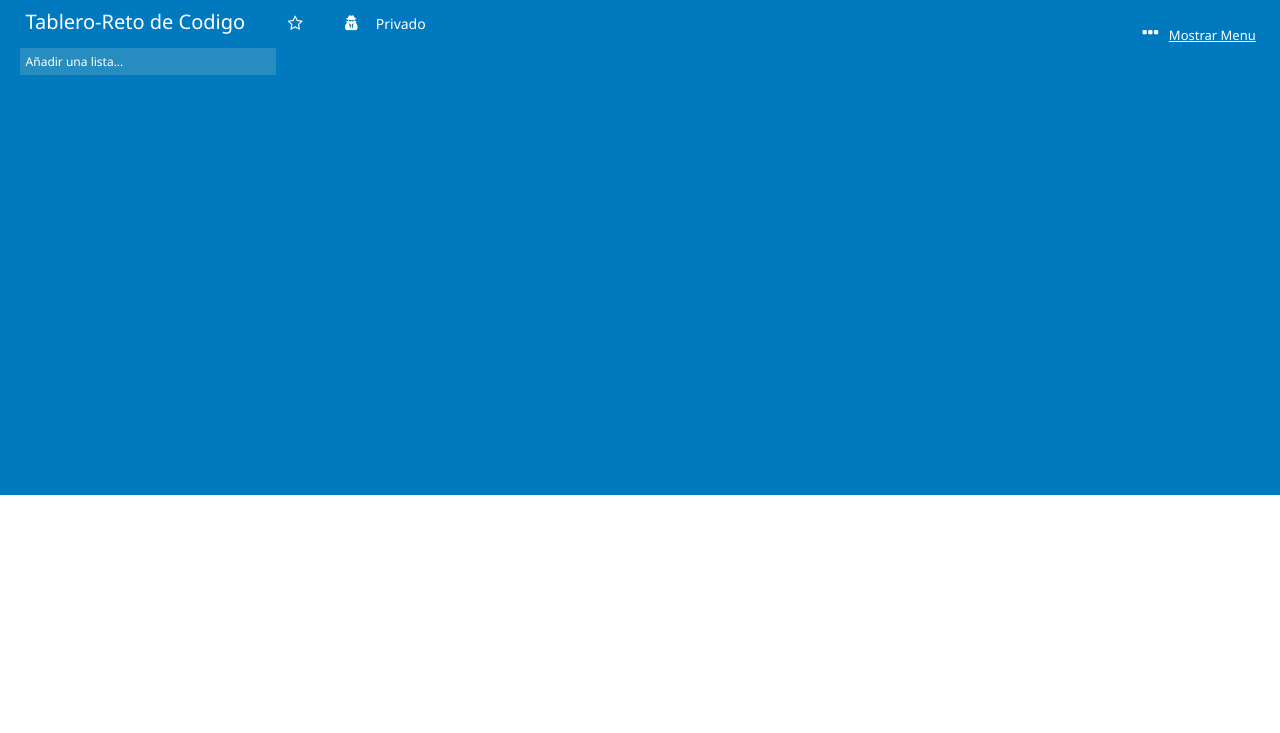
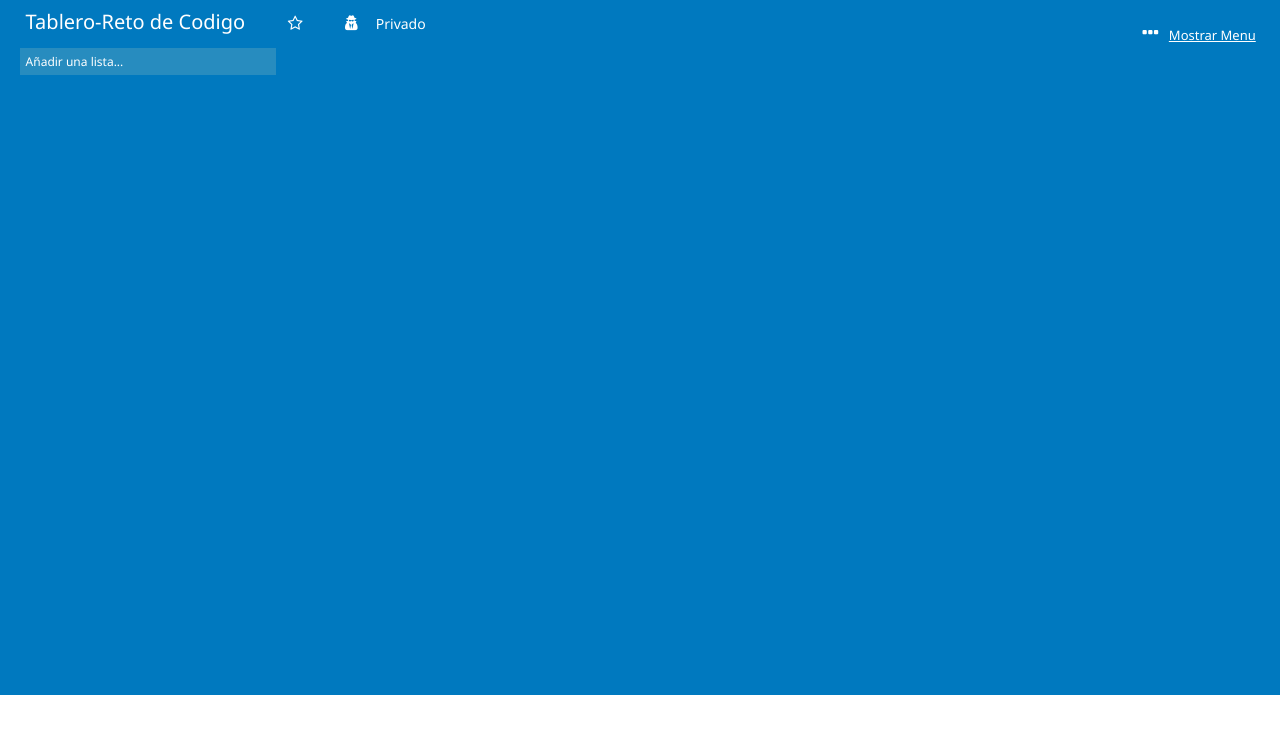
Before and after one commit to marielacp/proyect-trello, a plain HTML site: page index.html in a window 1280 px wide. Shown: the part 55-788 px from the top of the page. Drawn offline with Linux system fonts and the light colour scheme.

Commit message:
Añadiendo actualiaciòn a CSS

```diff
--- a/css/main.css
+++ b/css/main.css
@@ -101,7 +101,7 @@ background-color:#278CBF;
 #container {
 background-color: #0079bf;
 width: 100%;
-height: 500px;
+height: 700px;
 }
 .main{
 width: 100%;
@@ -183,7 +183,6 @@ border-radius: 5px;
 }
 .divbtn{
 width: 25%;
-border:;
 height: 25px;
 margin-top:4%;
 border-radius: 5px;
```
